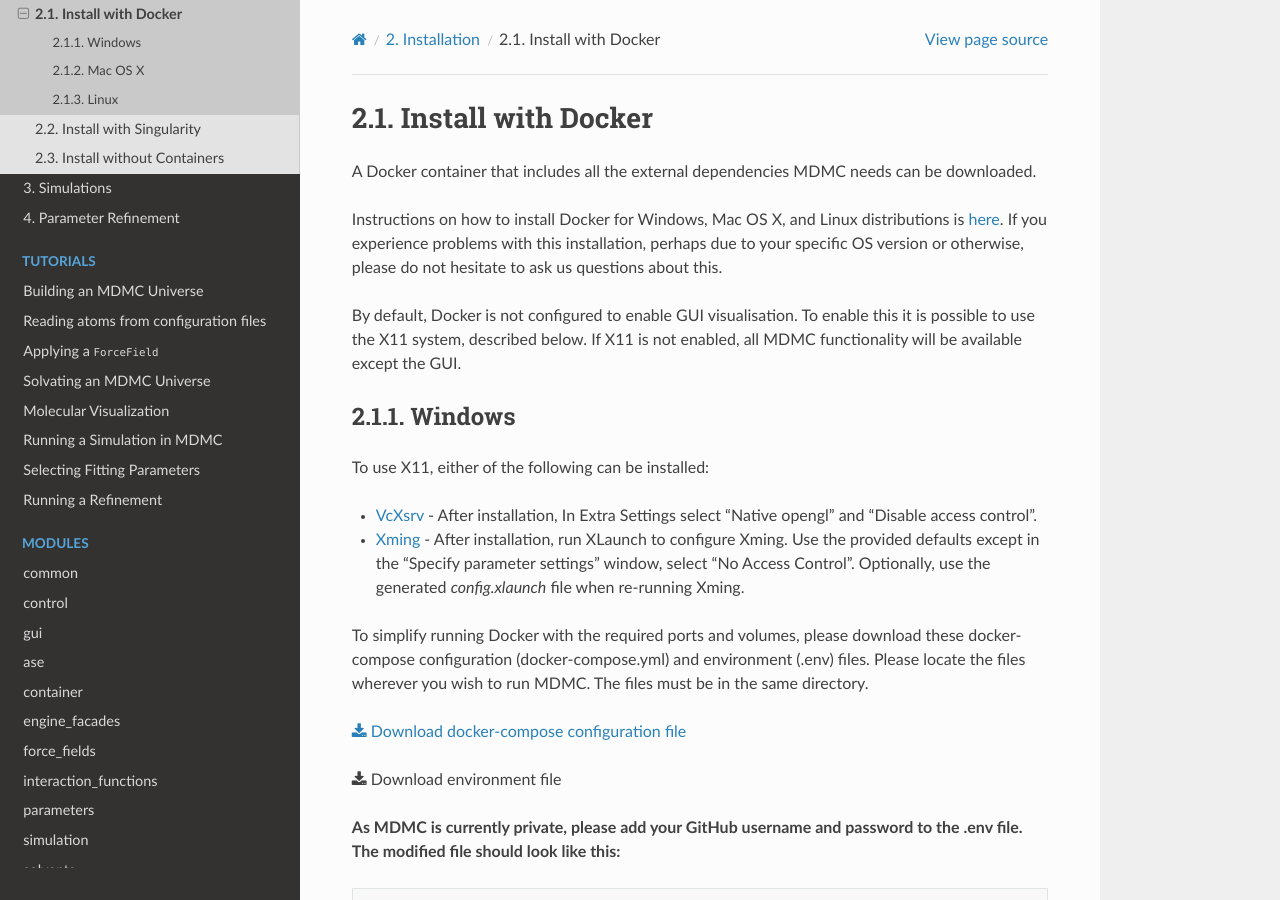
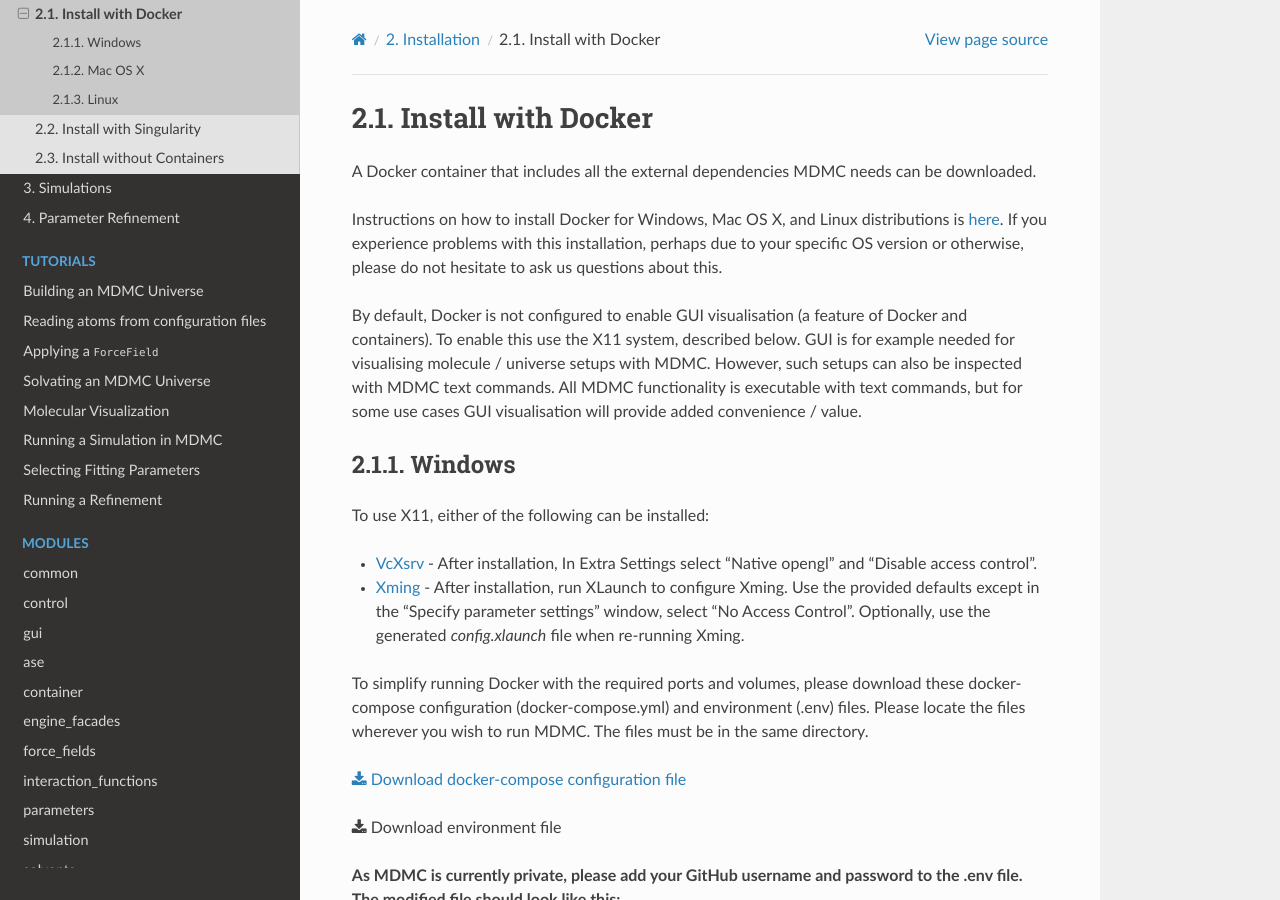
Before and after one commit to ISISNeutronMuon/MDMC, a Sphinx documentation site: the page built from doc/pages/installation/docker.rst, in a window 1280 px wide and 900 px high. Built offline with Sphinx 7.4.7 and the Read the Docs theme 2.0.0, drawn with Linux system fonts in a browser that asks for light colours.

Commit message:
Update doc/pages/installation/docker.rst
Co-Authored-By: Anders Markvardsen <anders.markvardsen@stfc.ac.uk>

```diff
--- a/doc/pages/installation/docker.rst
+++ b/doc/pages/installation/docker.rst
@@ -11,9 +11,9 @@
 problems with this installation, perhaps due to your specific OS version or
 otherwise, please do not hesitate to ask us questions about this.
 
-By default, Docker is not configured to enable GUI visualisation.  To enable
-this it is possible to use the X11 system, described below.  If X11 is not
-enabled, all MDMC functionality will be available except the GUI.
+By default, Docker is not configured to enable GUI visualisation (a feature of Docker and containers).  To enable
+this use the X11 system, described below. GUI is for example needed for visualising molecule / universe
+setups with MDMC. However, such setups can also be inspected with MDMC text commands. All MDMC functionality is executable with text commands, but for some use cases GUI visualisation will provide added convenience / value.
 
 Windows
 -------
```
